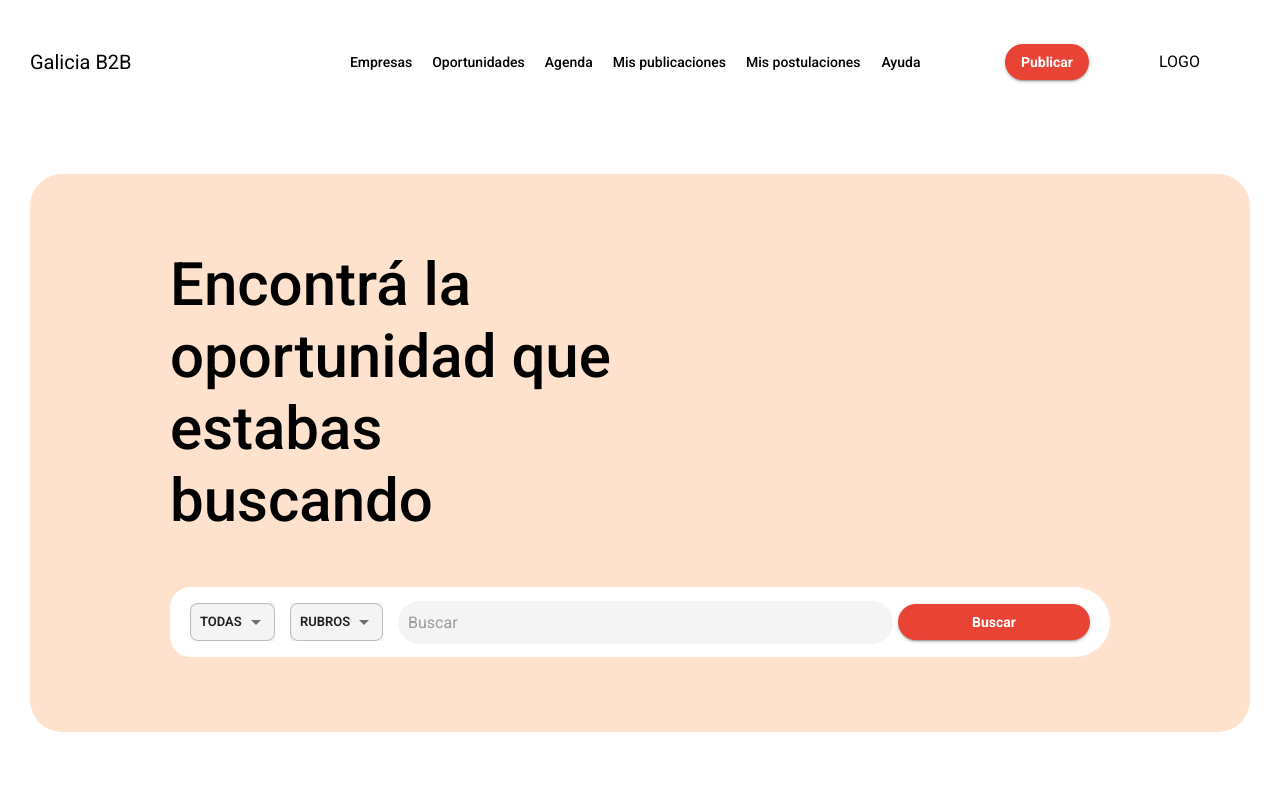
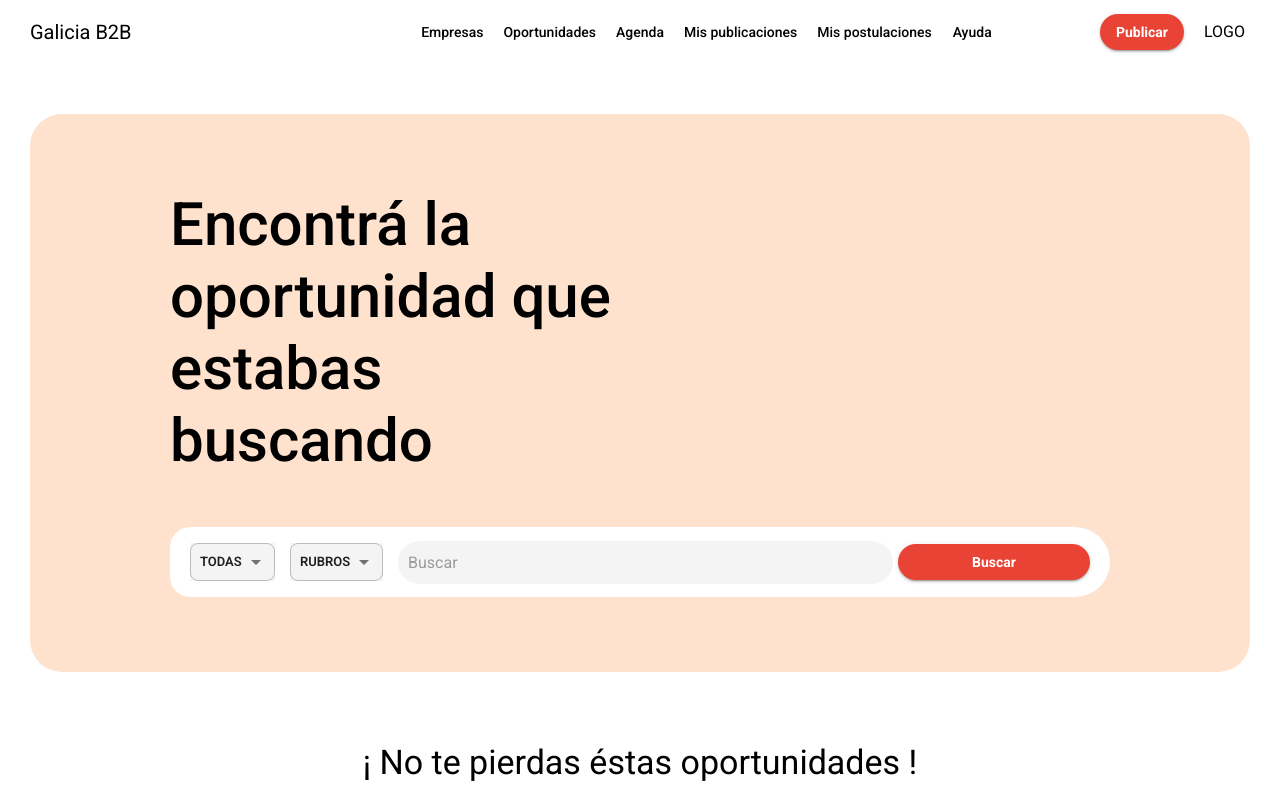
Before and after one commit to estebanaltamura/GaliciaB2BFront, a React (Vite) app: page / in a window 1280 px wide. Shown: the top 800 px of the page. Built offline with nearby package versions, Linux system fonts and the light colour scheme.

Commit message:
actualizacion

```diff
--- a/src/components/nav/NavBar.jsx
+++ b/src/components/nav/NavBar.jsx
@@ -54,11 +54,11 @@ export const NavBar = () => {
       >
         {!isDesktop && (
           <IconButton
+            sx={{ marginLeft: '0' }}
             edge='start'
             color='inherit'
             aria-label='menu'
             onClick={handleMenu}
-            margin='0'
           >
             <MenuIcon sx={{ color: 'black' }} />
           </IconButton>
@@ -111,7 +111,7 @@ export const NavBar = () => {
           </>
         )}
         <Box
-          margin='50px'
+          paddingRight='5px'
           component={NavLink}
           to='/home'
           sx={{ color: 'black' }}
```
